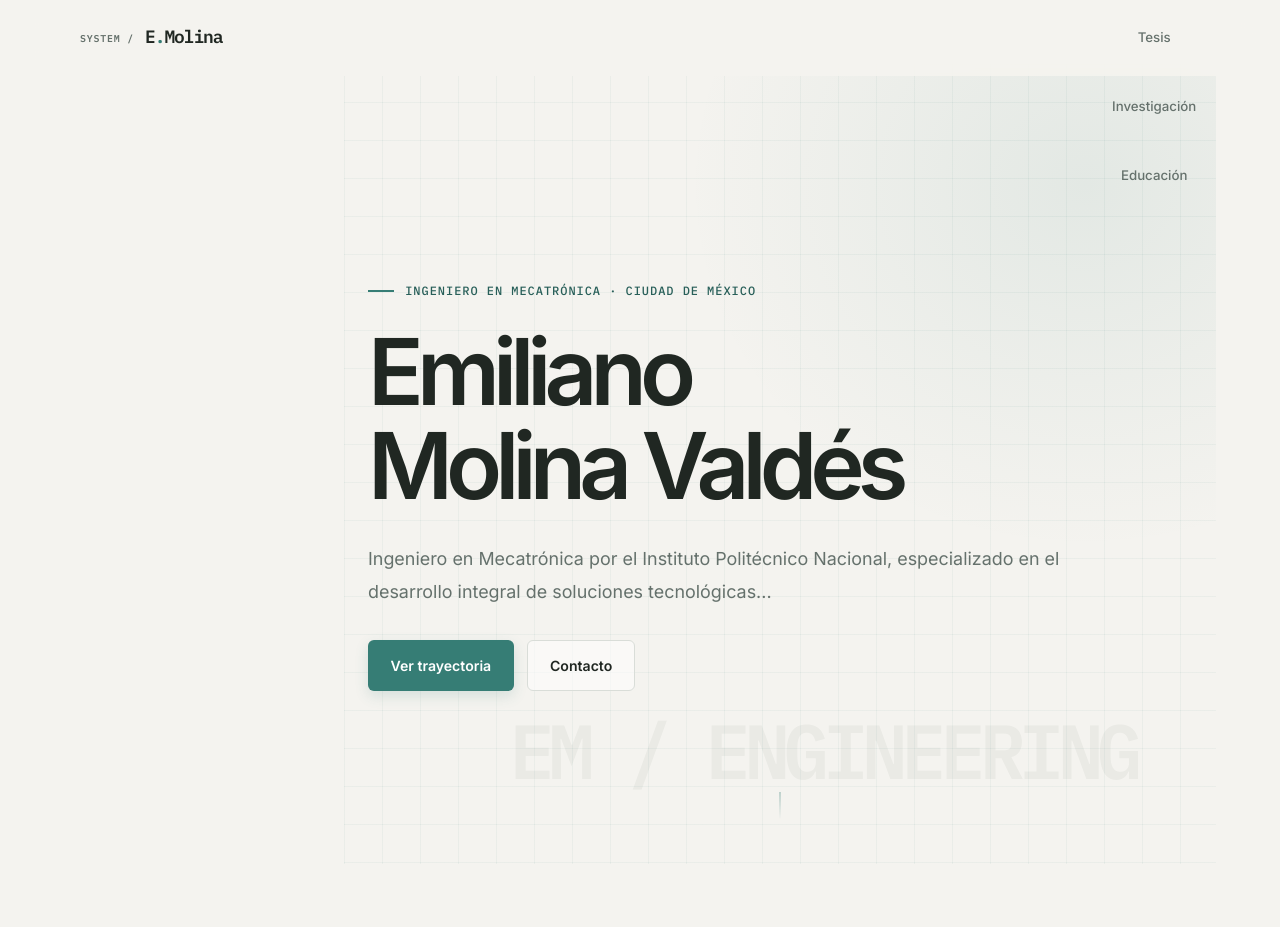
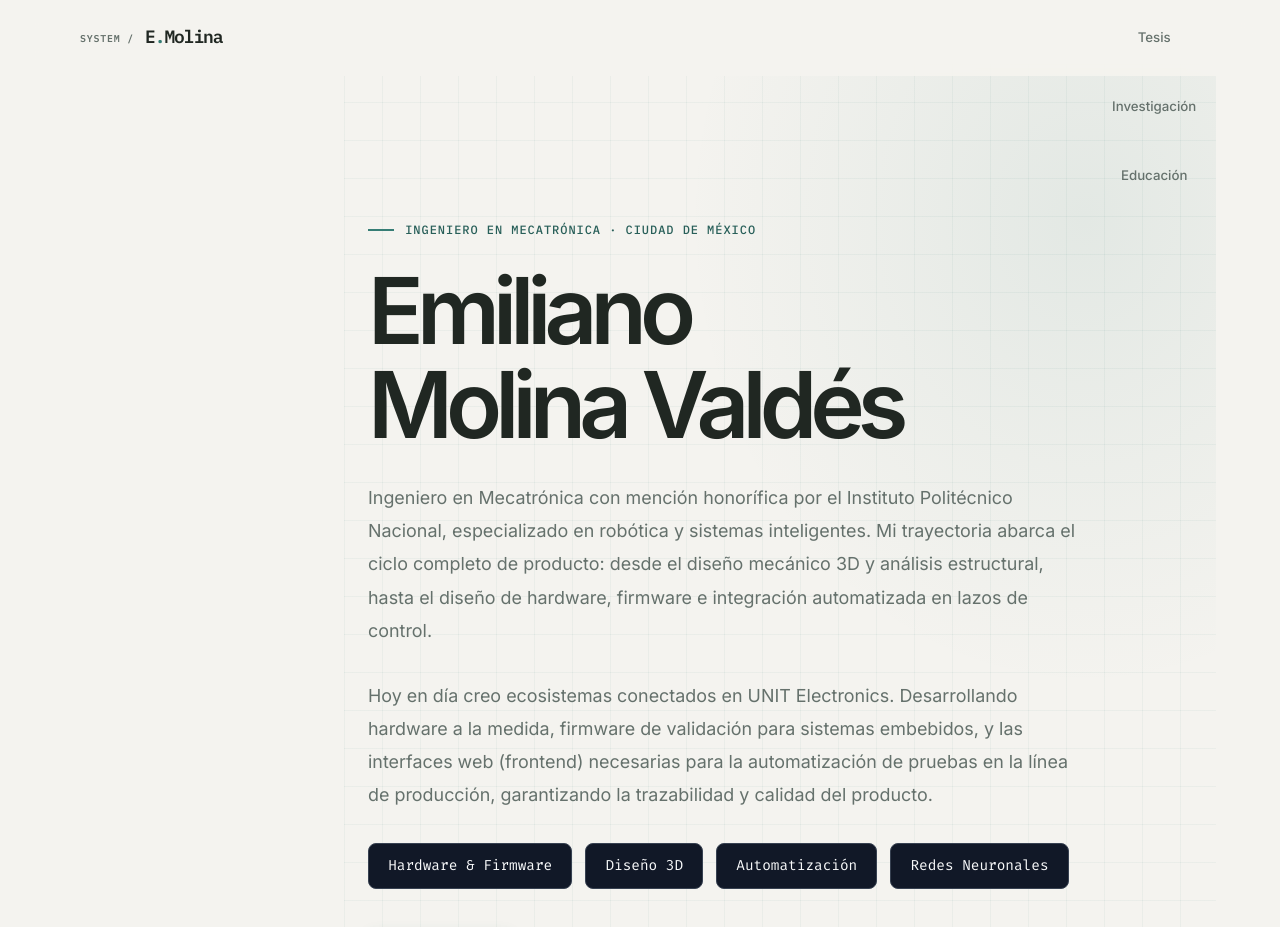
Before and after one commit to EmilianoMolinaVs/cv_emiliano, a React (Vite) app: page / in a window 1280 px wide. Shown: the top 927 px of the page. Built offline with nearby package versions, Linux system fonts and the light colour scheme.

Commit message:
feat: home page updated

```diff
--- a/src/pages/Home.jsx
+++ b/src/pages/Home.jsx
@@ -3,23 +3,39 @@ import { Link } from 'react-router-dom';
 import { useReveal } from '../hooks/useReveal';
 
 const Home = () => {
-  useReveal(); // Inicializa las animaciones al montar la pantalla
+  useReveal();
 
   return (
     <section className="hero">
       <div className="container hero-content">
         <p className="hero-eyebrow reveal">Ingeniero en Mecatrónica · Ciudad de México</p>
+
         <h1 className="hero-title reveal">
           Emiliano <em>Molina Valdés</em>
         </h1>
-        <p className="hero-subtitle reveal">
-          Ingeniero en Mecatrónica por el Instituto Politécnico Nacional, especializado en el desarrollo integral de soluciones tecnológicas...
-        </p>
+
+        <div className="reveal">
+          <p className="hero-subtitle">
+            Ingeniero en Mecatrónica con mención honorífica por el Instituto Politécnico Nacional, especializado en robótica y sistemas inteligentes. Mi trayectoria abarca el ciclo completo de producto: desde el diseño mecánico 3D y análisis estructural, hasta el diseño de hardware, firmware e integración automatizada en lazos de control.
+          </p>
+          <p className="hero-subtitle">
+            Hoy en día creo ecosistemas conectados en UNIT Electronics. Desarrollando hardware a la medida, firmware de validación para sistemas embebidos, y las interfaces web (frontend) necesarias para la automatización de pruebas en la línea de producción, garantizando la trazabilidad y calidad del producto.
+          </p>
+        </div>
+
+        <div className="skills-container reveal" style={{ marginBottom: '2.5rem' }}>
+          <span className="skill-chip">Hardware & Firmware</span>
+          <span className="skill-chip">Diseño 3D</span>
+          <span className="skill-chip">Automatización</span>
+          <span className="skill-chip">Redes Neuronales</span>
+        </div>
+
         <div className="hero-actions reveal">
-          <Link to="/unit" className="btn btn-primary">Ver trayectoria</Link>
-          <a href="mailto:emilianomolinav@gmail.com" className="btn btn-ghost">Contacto</a>
+          <Link to="/unit" className="btn btn-primary">Trabajo Actual</Link>
+          <Link to="/thesis" className="btn btn-ghost">Tesis y Manufactura</Link>
         </div>
       </div>
+
       <div className="hero-scroll" aria-hidden="true">
         <span></span>
       </div>
```
